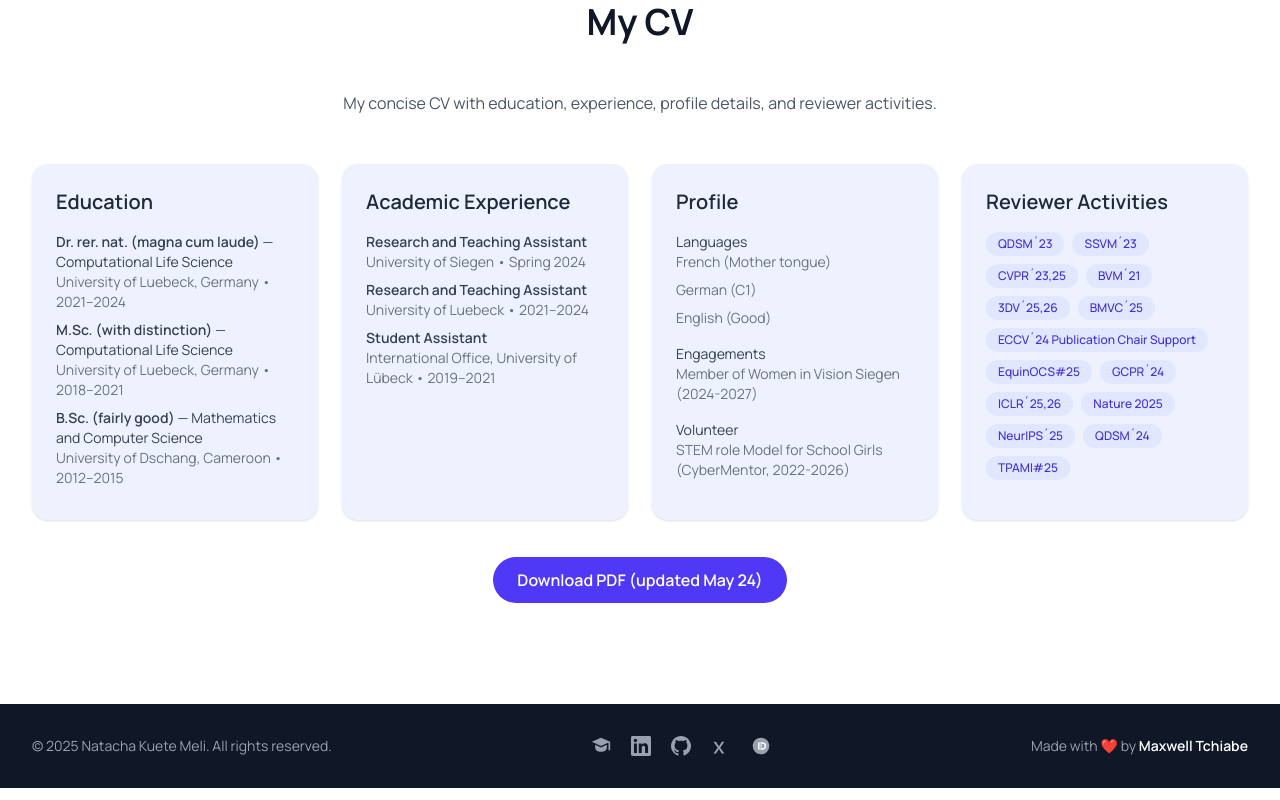
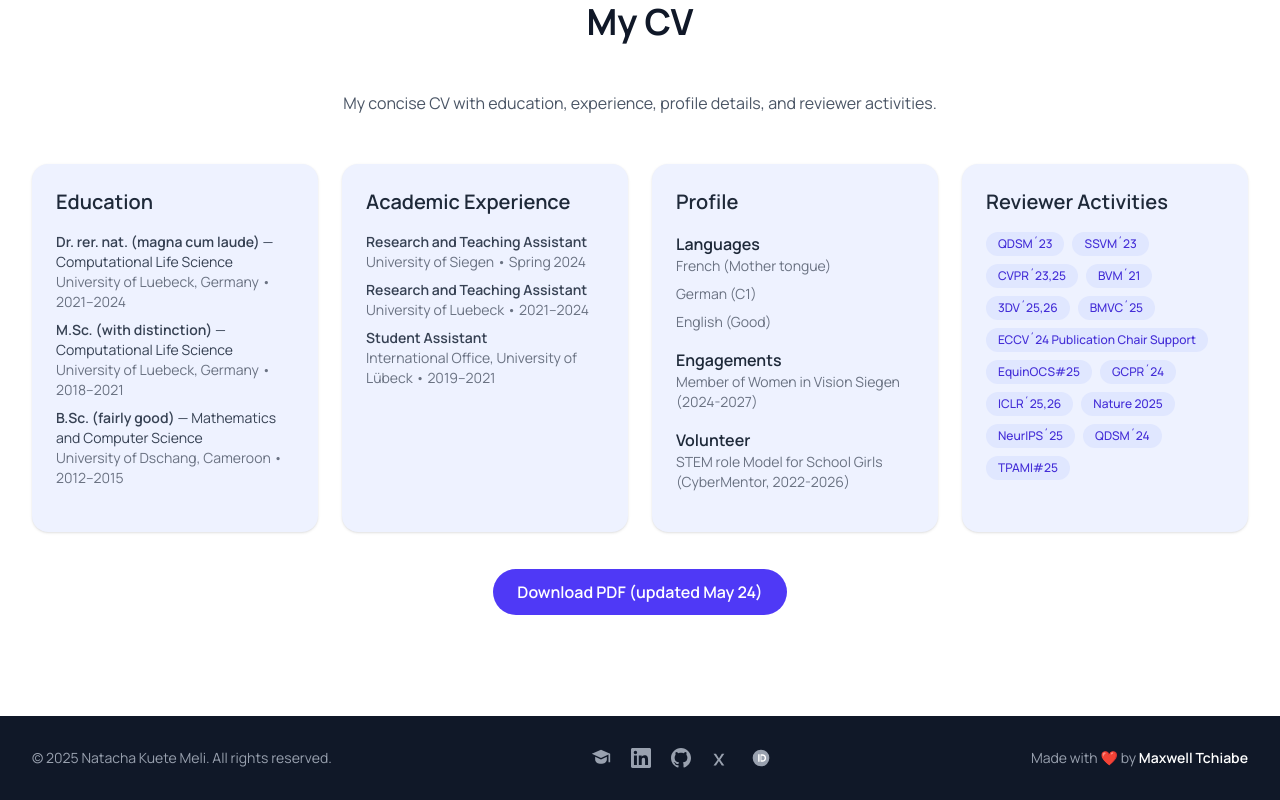
Before and after one commit to nkuetemeli/nkuetemeli.github.io, a React (Vite) app: page / in a window 1280 px wide. Shown: the part 4591-5391 px from the top of the page. Built offline with nearby package versions, Linux system fonts and the light colour scheme.

Commit message:
MyGit New design

```diff
--- a/components/CVSection.tsx
+++ b/components/CVSection.tsx
@@ -78,7 +78,7 @@ const ConciseCVCards: React.FC = () => {
 
                 {/* Languages */}
                 <div className="mb-4">
-                    <h4 className="space-y-2 text-gray-700 text-sm">Languages</h4>
+                    <h4 className="font-semibold">Languages</h4>
                     <div className="space-y-2 text-gray-700 text-sm">
                         <ul className="space-y-2 text-gray-700 text-sm">
                             {CVData.profile.languages.map(lang => (
@@ -93,7 +93,7 @@ const ConciseCVCards: React.FC = () => {
 
                 {/* Engagements */}
                 <div className="mb-4">
-                    <h4 className="space-y-2 text-gray-700 text-sm">Engagements</h4>
+                    <h4 className="font-semibold">Engagements</h4>
                     <div className="space-y-2 text-gray-700 text-sm">
                         {CVData.profile.engagements.womenInVision.map((item, idx) => (
                             <div key={`women-${idx}`}>
@@ -103,7 +103,7 @@ const ConciseCVCards: React.FC = () => {
                     </div>
                 </div>
                 <div className="mb-4">
-                    <h4 className="space-y-2 text-gray-700 text-sm">Volunteer</h4>
+                    <h4 className="font-semibold">Volunteer</h4>
                     <div className="space-y-2 text-gray-700 text-sm">
                         {CVData.profile.engagements.volunteer.map((item, idx) => (
                             <div key={`volunteer-${idx}`}>
```
Also changed, not shown: 1 other file (tests, documents, lock files or other folders).
